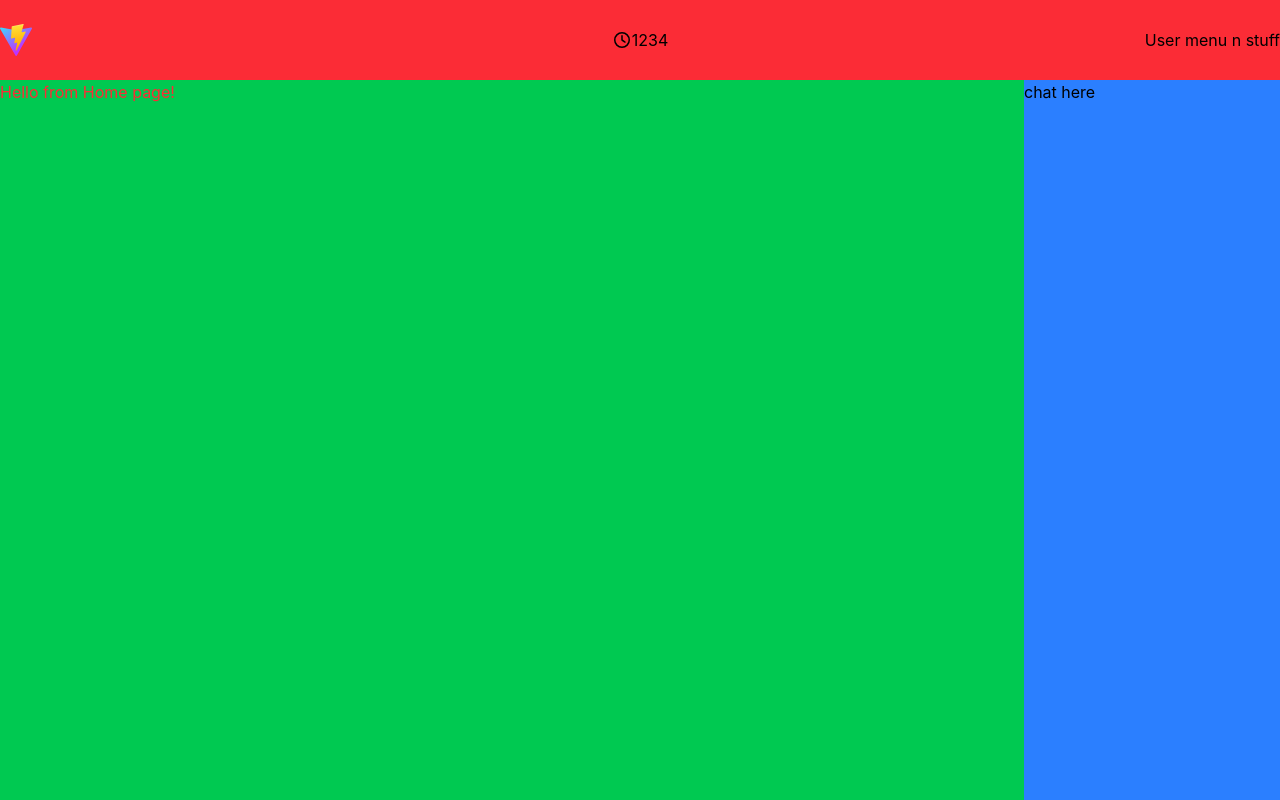
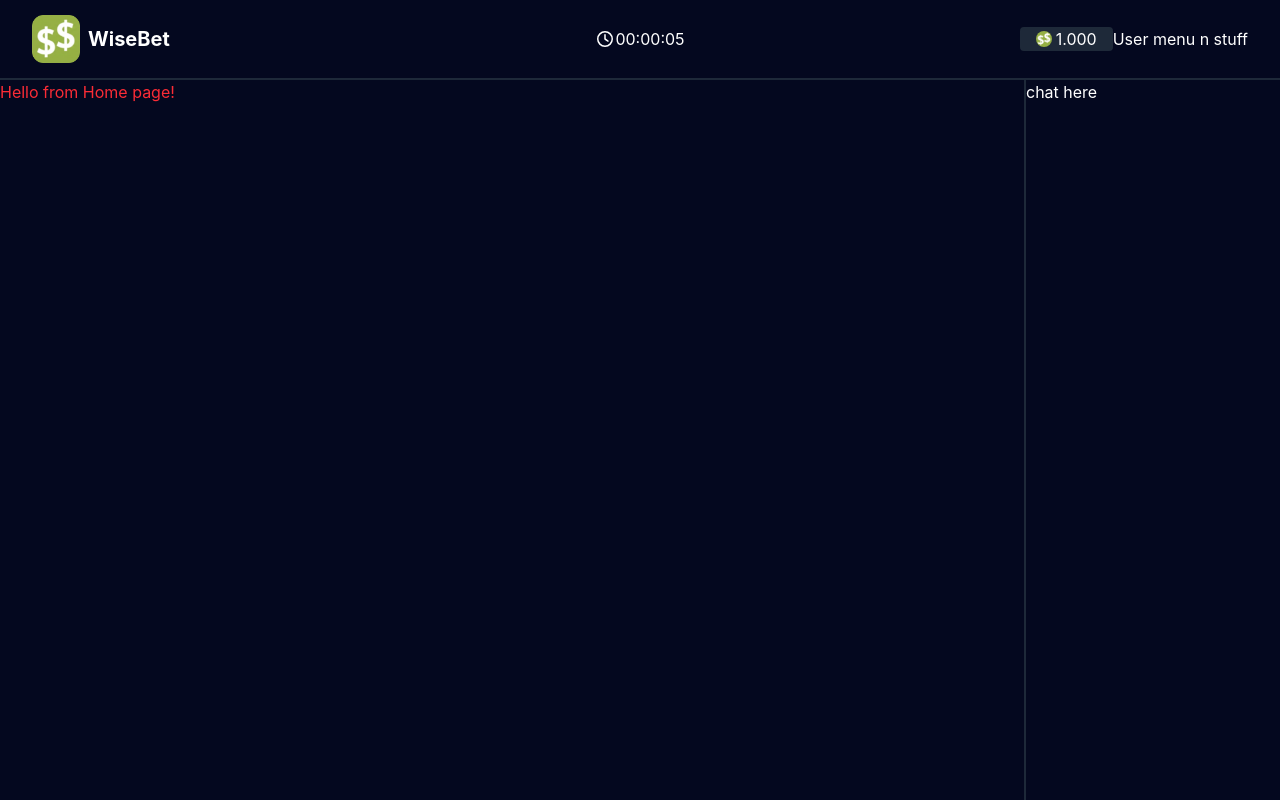
Before and after one commit to TroelsSkov/WiseBet, a React (Vite) app: page / in a window 1280 px wide. Built offline with nearby package versions, Linux system fonts and the light colour scheme.

Commit message:
more work on base layout with helper utils and other UI components

```diff
--- a/src/App.css
+++ b/src/App.css
@@ -2,6 +2,7 @@
 
 html {
   height: 100%;
+  background-color: #04081F;
 }
 
 body {
--- /dev/null
+++ b/src/components/BalancePill.tsx
@@ -0,0 +1,17 @@
+import { formatNumber } from "../utils/formatNumber";
+import wisebetLogo from "../assets/wisebet.png"
+
+interface BalancePillProps {
+    balance: number;
+}
+
+function BalancePill({ balance }: BalancePillProps) {
+    return (
+        <div className="flex items-center gap-1 bg-gray-800 rounded px-4">
+            <img src={wisebetLogo} alt="WiseBet logo" className="h-4 w-4 rounded-full" />
+            {formatNumber(balance)}
+        </div>
+    )
+}
+
+export default BalancePill
--- a/src/components/Navigation.tsx
+++ b/src/components/Navigation.tsx
@@ -1,19 +1,24 @@
+import BalancePill from "./BalancePill"
 import PlayTimeCounter from "./PlayTimeCounter"
-import viteLogo from "/vite.svg"
+import wisebetLogo from "../assets/wisebet.png"
 
 function Navigation() {
     return (
         <>
-            <div className=" h-full flex items-center">
+            <div className=" h-full flex items-center mx-8">
                 <div className="flex-1">
-                    <a href="/"><img src={viteLogo} className="logo" alt="Vite logo" /></a>
+                    <a href="/" className="flex items-center">
+                        <img src={wisebetLogo} className="h-12 w-12" alt="WiseBet logo" />
+                        <p className="ml-2 text-xl font-bold">WiseBet</p>
+                    </a>
                 </div>
 
                 <div className="flex flex-1 justify-center">
-                    <PlayTimeCounter />
+                    <PlayTimeCounter startTime={new Date()} />
                 </div>
 
                 <div className="flex flex-1 justify-end">
+                    <BalancePill balance={1000} />
                     User menu n stuff
                 </div>
             </div>
--- a/src/components/PlayTimeCounter.tsx
+++ b/src/components/PlayTimeCounter.tsx
@@ -1,11 +1,33 @@
 import { faClock } from "@fortawesome/free-regular-svg-icons"
 import { FontAwesomeIcon } from "@fortawesome/react-fontawesome"
+import { useEffect, useState } from "react"
 
-function PlayTimeCounter() {
+interface PlayTimeCounterProps {
+    startTime: string | Date;
+}
+
+function PlayTimeCounter({ startTime }: PlayTimeCounterProps) {
+    const [elapsed, setElapsed] = useState(0)
+
+    useEffect(() => {
+        const start = new Date(startTime).getTime()
+
+        const interval = setInterval(() => {
+            const now = Date.now()
+            setElapsed(Math.floor((now - start) / 1000))
+        }, 1000)
+
+        return () => clearInterval(interval)
+    }, [startTime])
+
+    const hours = String(Math.floor(elapsed / 3600)).padStart(2, "0")
+    const minutes = String(Math.floor((elapsed % 3600) / 60)).padStart(2, "0")
+    const seconds = String(elapsed % 60).padStart(2, "0")
+
     return (
         <div className="">
             <FontAwesomeIcon icon={faClock} />
-            1234
+            {hours}:{minutes}:{seconds}
         </div>
     )
 }
--- a/src/layouts/MainLayout.tsx
+++ b/src/layouts/MainLayout.tsx
@@ -4,16 +4,16 @@ import Chat from "../components/Chat"
 
 function MainLayout() {
     return (
-        <div className="h-full grid grid-cols-5 grid-rows-10 bg-red-500">
-            <header className="col-span-5 row-span-1">
+        <div className="h-full grid grid-cols-5 grid-rows-10 text-white">
+            <header className="col-span-5 row-span-1 border-b-2 border-gray-800">
                 <Navigation />
             </header>
 
-            <main className="col-span-4 row-span-9 row-start-2 bg-green-500">
+            <main className="col-span-4 row-span-9 row-start-2">
                 <Outlet />
             </main>
 
-            <div className="row-span-9 col-start-5 row-start-2 bg-blue-500">
+            <div className="row-span-9 col-start-5 row-start-2 border-l-2 border-gray-800">
                 <Chat />
             </div>
         </div>
--- /dev/null
+++ b/src/utils/formatNumber.ts
@@ -0,0 +1,9 @@
+/**
+ * Formats a number to the danish locale version with thousand seperator and decimal points
+ *
+ * @param value The number to format
+ * @returns Formatted number in danishe locale
+ */
+export const formatNumber = (value: number): string => {
+    return new Intl.NumberFormat('da-DK').format(value);
+};
```
Also changed, not shown: src/assets/wisebet.png (added).
